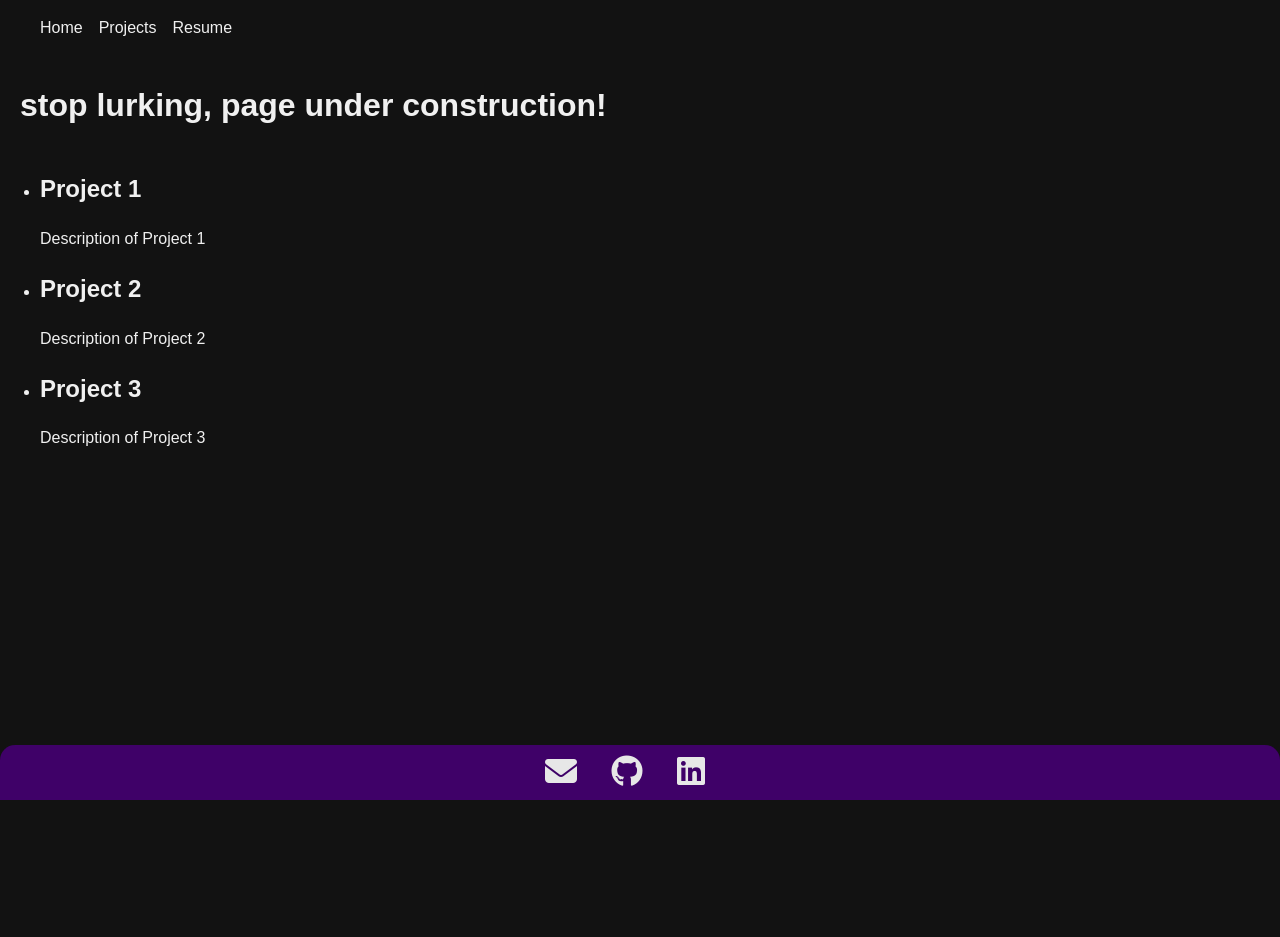
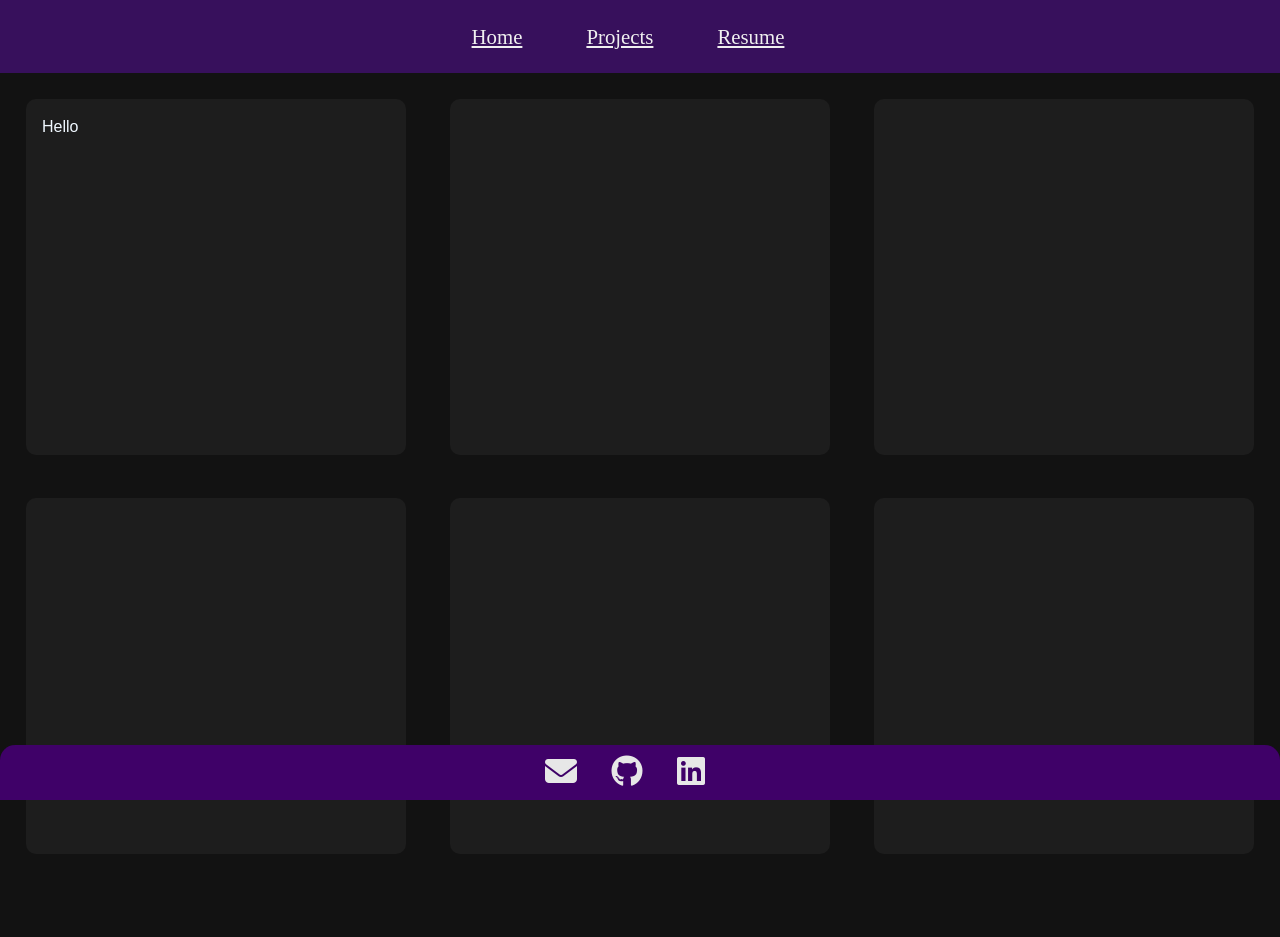
Before and after one commit to zuhairhk/Personal-Website, a Flask app: page /projects in a window 1280 px wide. Before the commit the page ends 800 px from the top, so only its background shows below. Run offline with Flask 2, Linux system fonts and the light colour scheme; some libraries are stand-ins or nearby versions.

Commit message:
Projects update

```diff
--- a/__init__.py
+++ b/__init__.py
@@ -17,7 +17,7 @@ def paging():
 def resume():
     return send_file('resume.pdf')
 
-@app.route('/aim')
+@app.route('/epik_aim')
 def aim():
     return send_file('epik_aim.mp4')
 
--- a/static/styles.css
+++ b/static/styles.css
@@ -36,16 +36,23 @@ header {
 nav ul {
   list-style: none;
   display: flex;
+  justify-content: center;
 }
 
 nav ul li {
-  margin-right: 1rem;
+  margin-right: 4rem;
+  font-size: 1.3rem;
+  font-family: cascadia code;
 }
 
 nav ul li a {
   color: #f0f0f0;
   text-decoration: none;
   transition: all 0.2s ease;
+}
+
+.topnav a:hover {
+  color: rgb(150, 150, 150);
 }
 
 .about-me  a:hover {
@@ -109,6 +116,20 @@ section p {
   height: 25vh;
 }
 
+.vertical-center a {
+  color: #9559af;
+  text-decoration: none;
+  transition: all 0.2s ease;
+}
+
+.vertical-center a:hover {
+  color: #d4d4d4;
+}
+
+.vertical-center p {
+  font-size: 0.25rem;
+}
+
 .about-me {
   padding-top: 65px;
   font-family: cascadia code;
@@ -133,6 +154,36 @@ section p {
   }
 }
 
+.grid-wrapper {
+  display: grid;
+  align-items: center;
+  grid-template-columns: repeat(3, 1fr);
+  grid-template-rows: 375px 375px 50px;
+  grid-gap: 1.5rem;
+  padding-left: 1rem;
+  padding-right: 1rem;
+  padding-top: 1rem;
+}
+.grid-item {
+  margin: auto;
+  background-color: rgb(29, 29, 29);
+  border-radius: 10px;
+  width: 95%;
+  height: 95%;
+}
+.grid-item:hover {
+  background-color: rgb(53, 53, 53);
+  width: 100%;
+  height: 100%;
+  cursor: pointer;
+  transition: all 0.2s ease;
+}
+.grid-item p {
+  padding-left: 1rem;
+  background-color: transparent;
+  color: aliceblue;
+}
+
 /* Style for the footer */
 footer {
   position: fixed;
@@ -146,3 +197,13 @@ footer {
   text-align: center;
   padding: 10px;
 }
+
+footer a {
+  color: #e7e7e7;
+  text-decoration: none;
+  transition: all 0.2s ease;
+}
+
+footer a:hover {
+  color: #afafaf;
+}
--- a/templates/projects.html
+++ b/templates/projects.html
@@ -6,34 +6,39 @@
     <script src="https://kit.fontawesome.com/e355c8b74c.js" crossorigin="anonymous"></script>
   </head>
   <body>
-    <nav>
+    <nav class="topnav" style="background-color: rgb(55, 16, 92); padding: 5px;">
       <ul>
-        <li><a href="/">Home</a></li>
-        <li><a href="/projects">Projects</a></li>
-        <li><a href="/resume" target="_blank">Resume</a></li>
+        <li><a href="/"><u>Home</u></a></li>
+        <li><a href="/projects"><u>Projects</u></a></li>
+        <li><a href="/resume" target="_blank"><u>Resume</u></a></li>
       </ul>
     </nav>
     <main>
-      <h1 style="padding: 20px;">stop lurking, page under construction!</h1>
-      <ul>
-        <li>
-          <h2>Project 1</h2>
-          <p>Description of Project 1</p>
-        </li>
-        <li>
-          <h2>Project 2</h2>
-          <p>Description of Project 2</p>
-        </li>
-        <li>
-          <h2>Project 3</h2>
-          <p>Description of Project 3</p>
-        </li>
-      </ul>
+      <div class="grid-wrapper">
+        <div class="grid-item">
+          <p>Hello</p>
+        </div>
+        <div class="grid-item">
+
+        </div>
+        <div class="grid-item">
+
+        </div>
+        <div class="grid-item">
+
+        </div>
+        <div class="grid-item">
+
+        </div>
+        <div class="grid-item">
+
+        </div>
+      </div>
     </main>
     <footer>
-      <a href="mailto:zuhair.khan@torontomu.ca" target="_blank" title="Contact"><i class="fa fa-envelope" style="font-size: 2em; margin-right: 30px; color: #e7e7e7;"></i></a>
-      <a href="https://github.com/zuhairhk" target="_blank" title="Github"><i class="fab fa-github" style="font-size: 2em; margin-right: 30px; color: #e7e7e7;"></i></a>
-      <a href="https://www.linkedin.com/in/zuhairhkhan" target="_blank" title="LinkedIn"><i class="fab fa-linkedin" style="font-size: 2em; margin-right: 30px; color: #e7e7e7;"></i></a>
+      <a href="mailto:zuhair.khan@torontomu.ca" target="_blank" title="Contact"><i class="fa fa-envelope" style="font-size: 2em; margin-right: 30px;"></i></a>
+      <a href="https://github.com/zuhairhk" target="_blank" title="Github"><i class="fab fa-github" style="font-size: 2em; margin-right: 30px;"></i></a>
+      <a href="https://www.linkedin.com/in/zuhairhkhan" target="_blank" title="LinkedIn"><i class="fab fa-linkedin" style="font-size: 2em; margin-right: 30px;"></i></a>
   </footer>
   </body>
 </html>
```
Also changed, not shown: save.txt (deleted, +0 -80 lines), templates/index.html (+7 -7 lines), 1 other file.
